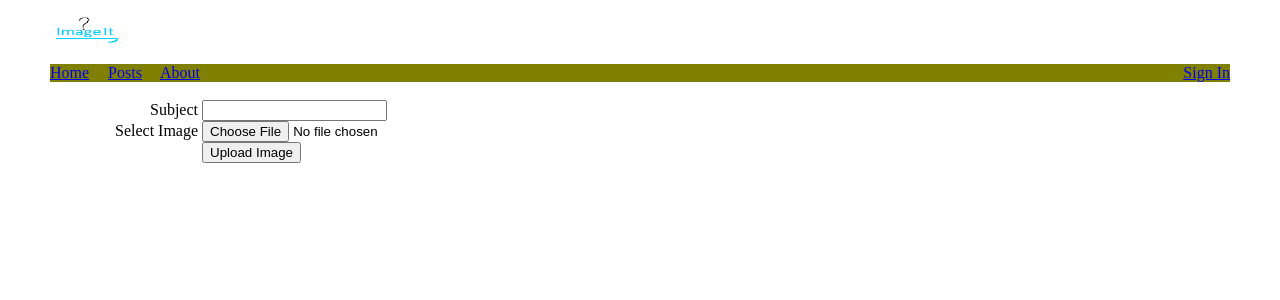
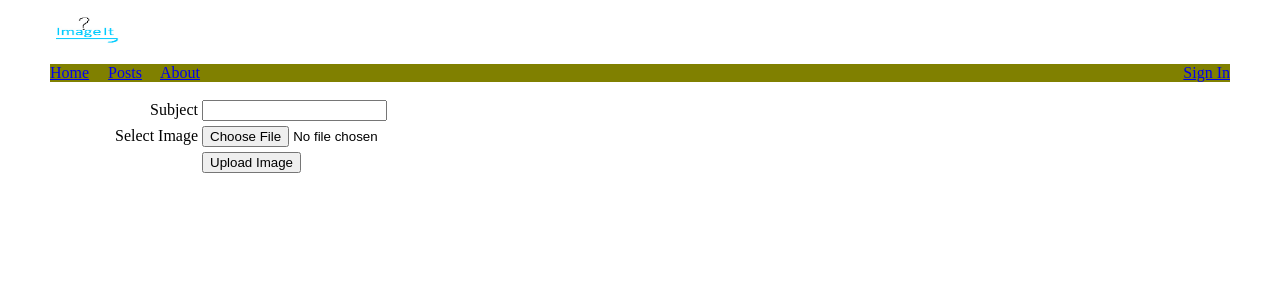
Before and after one commit to bamusasoft/ImageIt, a PHP site: page /Home.php in a window 1280 px wide. Shown: the top 300 px of the page. Run offline with PHP 8.4, Linux system fonts and the light colour scheme.

Commit message:
omar correcet the margin

```diff
--- a/ImageIt/ImageIt/Style/MasterStyle.css
+++ b/ImageIt/ImageIt/Style/MasterStyle.css
@@ -29,9 +29,13 @@ a.menuItem{
 }
 
 #L2{
-    padding-left: 65px;
+        padding-left: 65px;
+
 }
-
+#I2 {
+ margin-top: 5px
+}
 #I3{
+   margin-top: 5px;
    margin-left:152px;
 }
```
